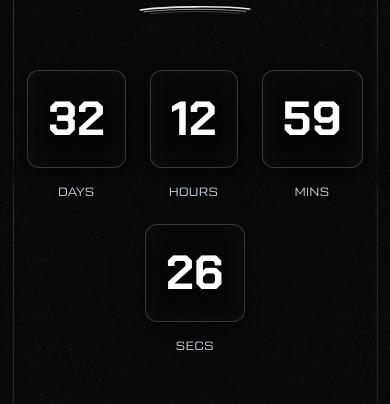
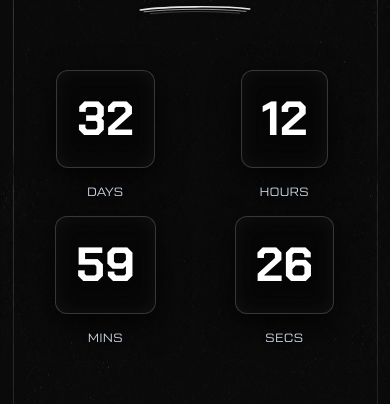
Before and after one commit to Tesla-EE/Tesla-website, a React (Vite) app: page / in a window 390 px wide. Shown: the part 5603-6007 px from the top of the page. Built offline with nearby package versions, Linux system fonts and the light colour scheme; a web font is replaced by a local one.

Commit message:
style: Update Countdown design, background, fonts and responsive mobile grid

```diff
--- a/src/components/Countdown/Countdown.tsx
+++ b/src/components/Countdown/Countdown.tsx
@@ -113,7 +113,7 @@ export default function Countdown() {
 
         {/* Countdown Timer Blocks */}
         <motion.div
-          className="flex flex-wrap justify-center gap-6 sm:gap-8 md:gap-12 mt-6"
+          className="grid grid-cols-2 md:grid-cols-4 justify-items-center gap-4 sm:gap-8 md:gap-12 mt-6 w-full max-w-sm md:max-w-none mx-auto"
           initial={{ opacity: 0, scale: 0.95 }}
           whileInView={{ opacity: 1, scale: 1 }}
           transition={{ duration: 0.8, delay: 0.2 }}
```
